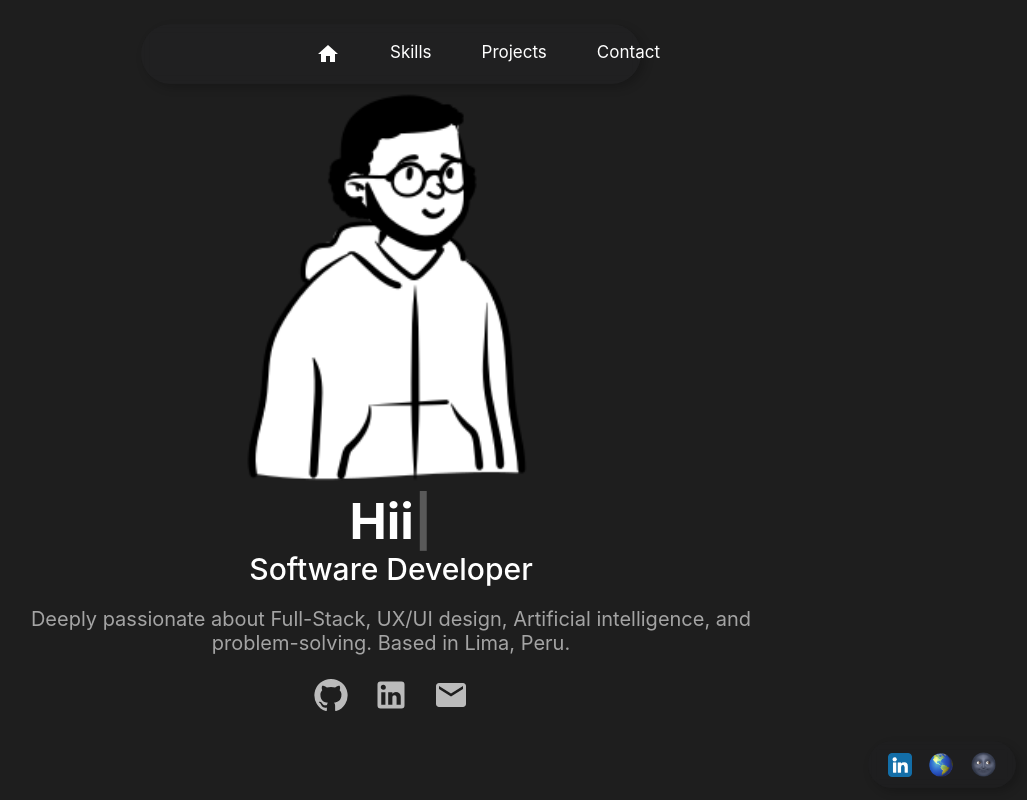
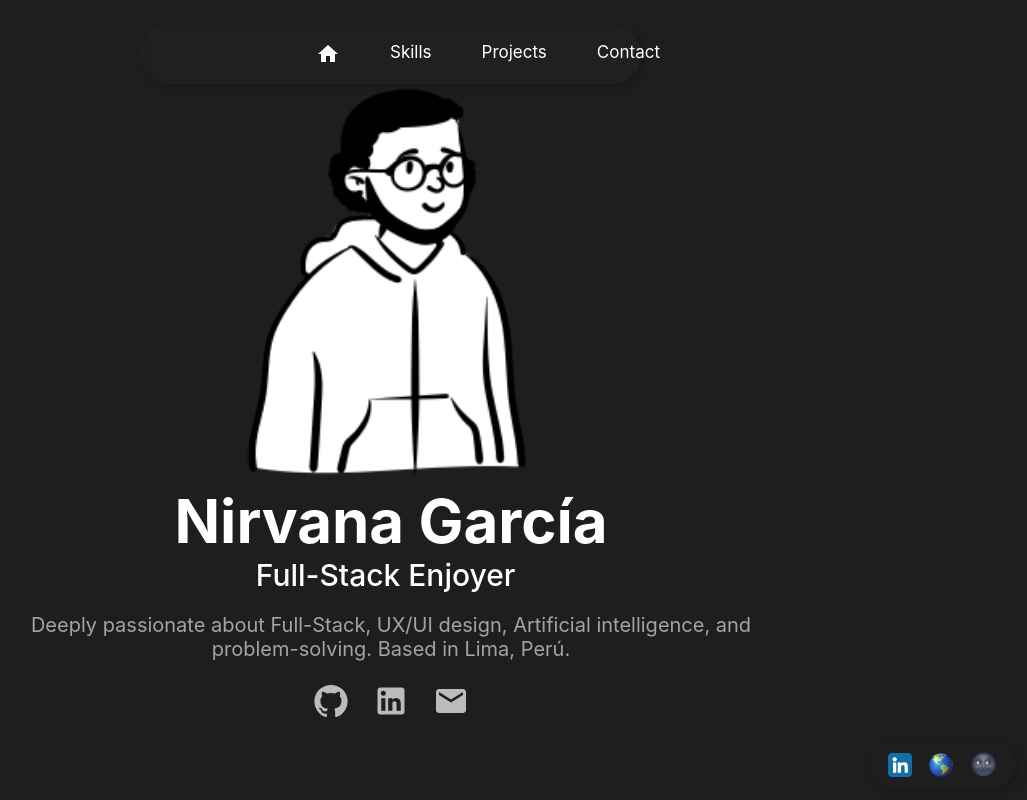
Before and after one commit to nirvagarcia/portafolio-nirvana-v2, a React (Create React App) app: page / in a window 1280 px wide. Shown: the top 800 px of the page, without its empty margins (249-1276 px from the left). Built offline with nearby package versions, Linux system fonts and the light colour scheme.

Commit message:
adding good typist

```diff
--- a/package.json
+++ b/package.json
@@ -14,7 +14,7 @@
     "react": "^18.2.0",
     "react-dom": "^18.2.0",
     "react-scripts": "5.0.1",
-    "react-typist": "^2.0.5",
+    "react-simple-typewriter": "^5.0.1",
     "web-vitals": "^2.1.4"
   },
   "scripts": {
--- a/src/components/Home.js
+++ b/src/components/Home.js
@@ -4,9 +4,15 @@ import { IconButton } from "@mui/material";
 import GitHubIcon from "@mui/icons-material/GitHub";
 import LinkedInIcon from "@mui/icons-material/LinkedIn";
 import EmailIcon from "@mui/icons-material/Email";
-import Typist from "react-typist";
+import { useTypewriter, Cursor } from "react-simple-typewriter";
 
 const Home = () => {
+
+  const  [home_sub] = useTypewriter({
+    words: ['Software Developer', 'Full-Stack Enjoyer'],
+    loop: {},
+    speed: 10,
+  })
 
   return (
     <div id="home">
@@ -14,15 +20,16 @@ const Home = () => {
         <div className="home-avatar">
           <img src="assets/avatar.png" alt="Avatar" />
         </div>
-        <div className="home-title">
-          <Typist avgTypingDelay={100}>
-            Hi
-          </Typist>
+        <div className="home-title">Nirvana García</div>
+
+        <div className="home-sub">
+          {home_sub}
+          <Cursor/>
         </div>
-        <div className="home-sub">Software Developer</div>
+
         <div className="home-desc">
           Deeply passionate about Full-Stack, UX/UI design, Artificial
-          intelligence, and problem-solving. Based in Lima, Peru.
+          intelligence, and problem-solving. Based in Lima, Perú.
         </div>
         <div className="home-icons">
           <IconButton
--- a/src/styles/Home.css
+++ b/src/styles/Home.css
@@ -29,37 +29,6 @@
   font-size: 60px;
   font-weight: bold;
 }
-
-
-/*TYPISTTTTTTTT*/
-.Typist {
-  color: var(--text-subtitles);
-  text-align: center;
-  font-size: 50px;
-  margin-top: -30px;
-  margin-left: 0;
-  padding-left: 0;
-  margin: 0 4%;
-
-}
-
-.Typist .Cursor--blinking {
-  animation: blink 1s infinite;
-}
-
-@keyframes blink {
-  50% {
-    opacity: 0;
-  }
-}
-
-
-
-
-
-/*fin del typist*/
-
-
 
 .home-sub {
   font-size: 30px;
--- a/src/styles/Skills.css
+++ b/src/styles/Skills.css
@@ -21,15 +21,14 @@
 .skills-image {
     max-width: 80px;
     height: auto;
+    object-fit: scale-down;
     margin: 10px;
     transition: all 0.35s;
-
 }
 
 .skills-image:hover  {
     transform: scale(1.15);
     transition: all 0.35s;
-
 }
 
 @media only screen and (max-width: 600px) {
```
Also changed, not shown: 1 other file (tests, documents, lock files or other folders).
